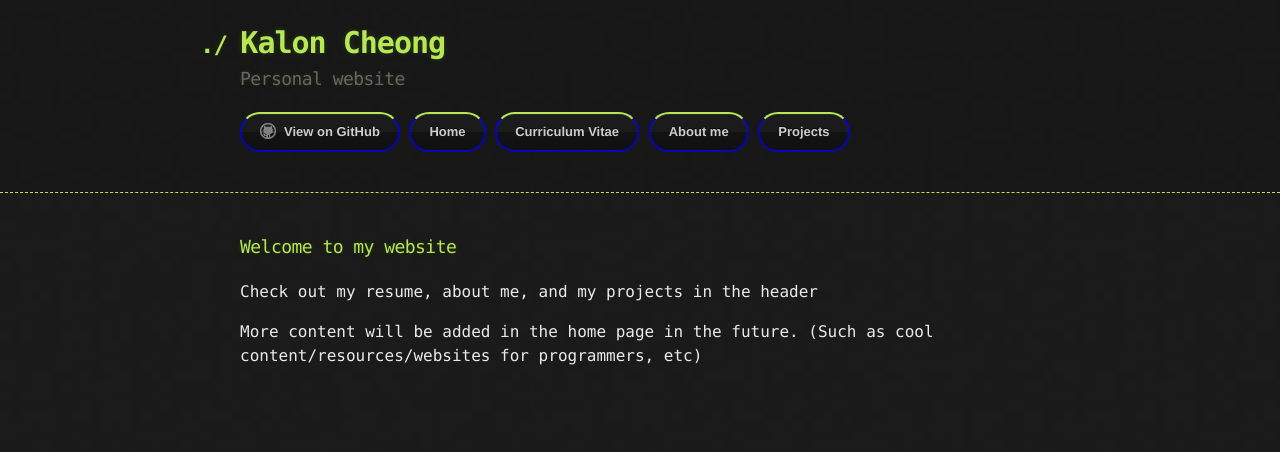
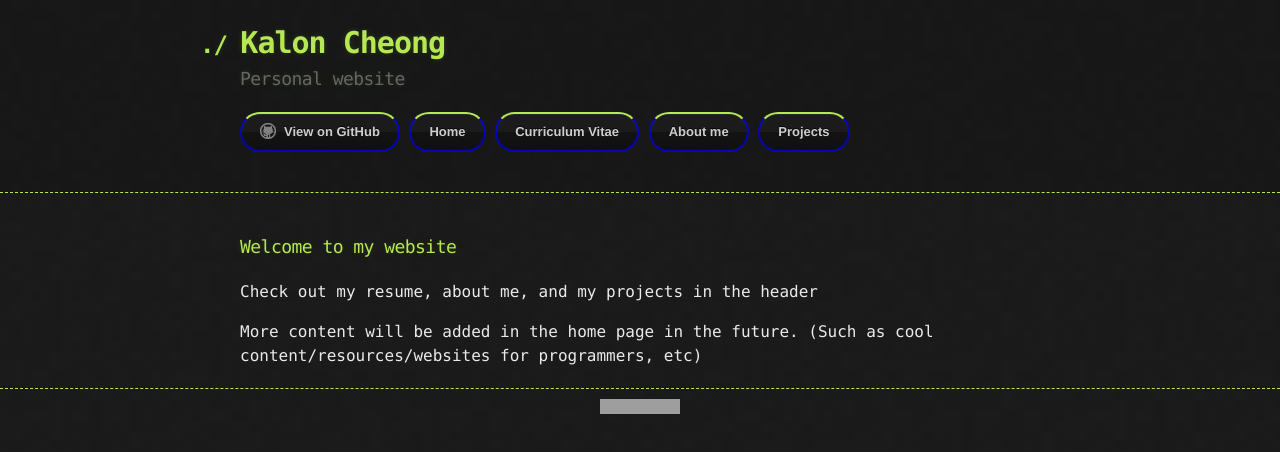
Before and after one commit to Lonkal/Lonkal.github.io, a plain HTML site: page index.html in a window 1280 px wide. Drawn offline with nearby package versions, Linux system fonts and the light colour scheme; grey boxes are pictures that could not be loaded.

Commit message:
LinkedIn icon at footer

```diff
--- a/index.html
+++ b/index.html
@@ -38,9 +38,14 @@
         <p>Check out my resume, about me, and my projects in the header</p>
 
         <p>More content will be added in the home page in the future. (Such as cool content/resources/websites for programmers, etc)</p>
-    </section>
+      </section>
     </div>
 
-
+    <footer align="center">
+      <hr />
+      <a href="http://www.linkedin.com/in/klcheong">
+          <img src="https://static.licdn.com/scds/common/u/img/webpromo/btn_liprofile_blue_80x15.png" width="80" height="15" border="0" alt="View Kalon Cheong's profile on LinkedIn"></img>
+      </a>
+    </footer>
   </body>
 </html>
```
Also changed, not shown: projects/index.html (line endings or trailing spaces).
